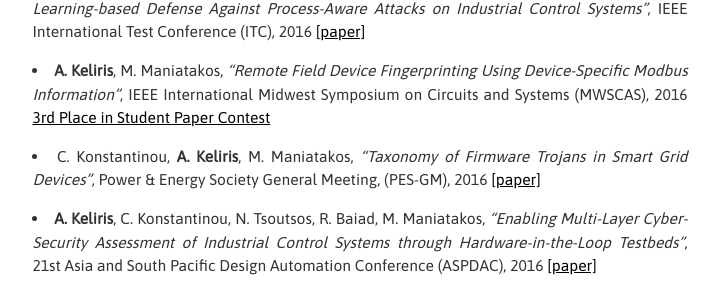
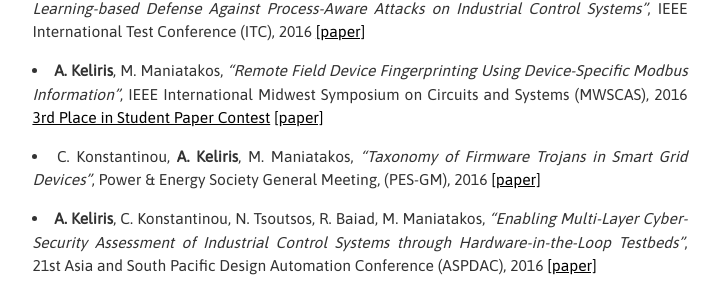
Before and after one commit to tkeliris/tkeliris.github.io, a Jekyll site: the page built from pubs.md, in a window 1280 px wide. Shown: the part 1142-1437 px from the top of the page, without its empty margins (280-1001 px from the left). Built offline with Jekyll 4.4.1, drawn with Linux system fonts in a browser that asks for light colours.

Commit message:
Update pubs.md
add link to pub

```diff
--- a/pubs.md
+++ b/pubs.md
@@ -14,7 +14,7 @@ title: Publications
 - **A. Keliris**, M. Maniatakos, *"Demystifying Advanced Persistent Threats for Industrial Control Systems"*, American Society of Mechanical Engineers (ASME) Dynamic Systems & Control Magazine, vol. 5 no. 1, 2017 [[paper]](https://asmedigitalcollection.asme.org/memagazineselect/article/139/03/S13/380312/Demystifying-Advanced-Persistent-Threats-for){:target="_blank"}
 - C. Fachkha, E. Bou-Harb, **A. Keliris**, N. Memon, M. Ahamad, *"Internet-scale Probing of CPS: Inference, Characterization and Orchestration Analysis"*, Network & Distributed System Security (NDSS) Symposium, 2017 [[paper]](http://www.internetsociety.org/sites/default/files/ndss2017_08-4_Fachkha_paper.pdf){:target="_blank"}
 - **A. Keliris**, H. Salehghaffari, B. Cairl, P. Krishnamurthy, M. Maniatakos, F. Khorrami, *"Machine Learning-based Defense Against Process-Aware Attacks on Industrial Control Systems"*, IEEE International Test Conference (ITC), 2016 [[paper]](http://ieeexplore.ieee.org/document/7805855){:target="_blank"}
-- **A. Keliris**, M. Maniatakos, *"Remote Field Device Fingerprinting Using Device-Specific Modbus Information"*, IEEE International Midwest Symposium on Circuits and Systems (MWSCAS), 2016 [3rd Place in Student Paper Contest](http://events.kustar.ac.ae/mwscas2016/student-paper-contest-winners-announced){:target="_blank"}
+- **A. Keliris**, M. Maniatakos, *"Remote Field Device Fingerprinting Using Device-Specific Modbus Information"*, IEEE International Midwest Symposium on Circuits and Systems (MWSCAS), 2016 [3rd Place in Student Paper Contest](http://events.kustar.ac.ae/mwscas2016/student-paper-contest-winners-announced){:target="_blank"} [[paper]](https://ieeexplore.ieee.org/document/7870006){:target="_blank"}
 - C. Konstantinou, **A. Keliris**,  M. Maniatakos, *"Taxonomy of Firmware Trojans in Smart Grid Devices"*, Power & Energy Society General Meeting, (PES-GM), 2016 [[paper]](http://ieeexplore.ieee.org/document/7741452){:target="_blank"}
 - **A. Keliris**, C. Konstantinou, N. Tsoutsos, R. Baiad, M. Maniatakos, *"Enabling Multi-Layer Cyber-Security Assessment of Industrial Control Systems through Hardware-in-the-Loop Testbeds"*, 21st Asia and South Pacific Design Automation Conference (ASPDAC), 2016 [[paper]](http://ieeexplore.ieee.org/document/7428063){:target="_blank"}
 - M. Maniatakos, C. Konstantinou, **A. Keliris**, *"Systems and methods for privacy-preserving functional ip verification utilizing fully homomorphic encryption"*, US Patent (Provisional), US 20160254912 A1, 2016 [[patent]](https://www.google.com.na/patents/US20160254912){:target="_blank"}
```
